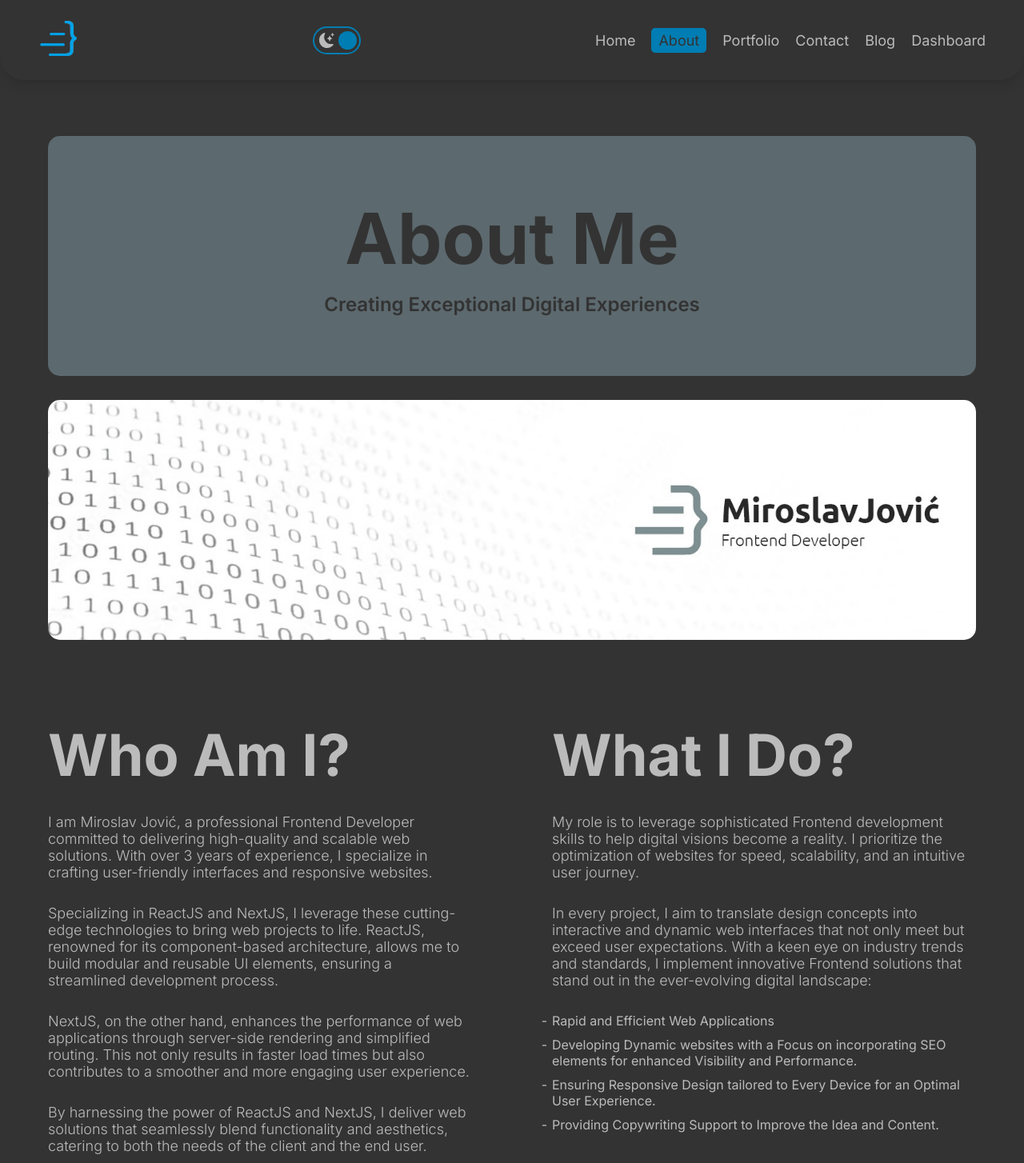
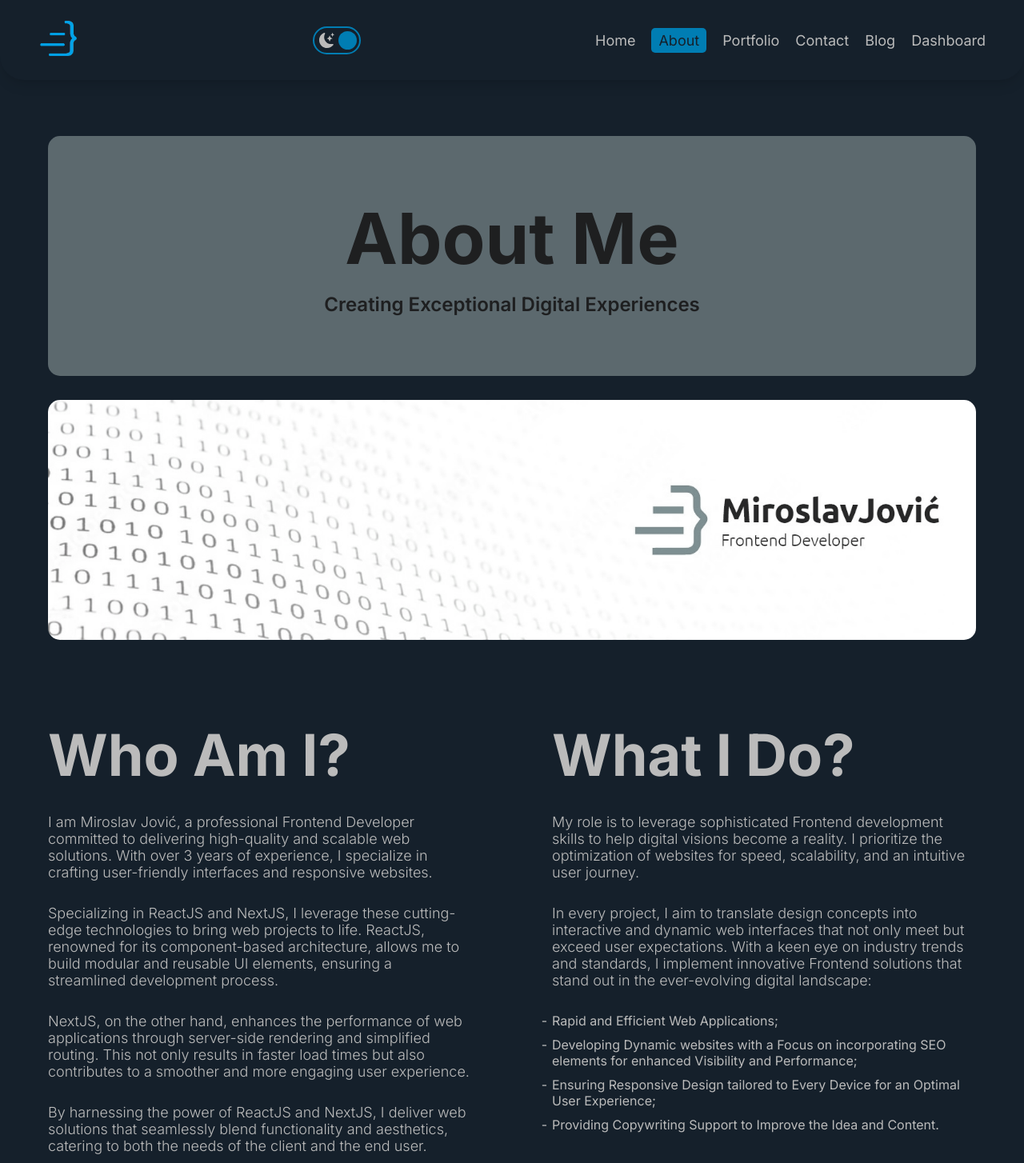
Before and after one commit to MirosBL45/jovic-dev, a Next.js app: page /about in a window 1280 px wide. Shown: the top 1454 px of the page at 80% size. Built offline with nearby package versions, Linux system fonts and the light colour scheme; no server answers.

Commit message:
color change

```diff
--- a/src/app/globals.css
+++ b/src/app/globals.css
@@ -3,7 +3,8 @@
   --dark-green-color: hsl(198, 100%, 35%);
   --white-color: #efefef;
   --gray-color: #bbb;
-  --background: #333;
+  --background: #15202B;
+  /* --background: #333; */
   --dark-gray-color: #676767;
 
   --small-border-radius: 0.313rem;
@@ -29,7 +30,8 @@
 }
 
 .dark {
-  --white-color: #333;
+  --white-color: #15202B;
+  /* --white-color: #333; */
   --background: #bbb;
   --green-color: hsl(198, 100%, 35%);
   --dark-green-color: hsl(198, 100%, 45%);
--- a/src/utils/data.js
+++ b/src/utils/data.js
@@ -76,9 +76,9 @@ export const aboutDataText = [
 ]
 
 export const aboutData = [
-  { id: 1, text: 'Rapid and Efficient Web Applications' },
-  { id: 2, text: 'Developing Dynamic websites with a Focus on incorporating SEO elements for enhanced Visibility and Performance.' },
-  { id: 3, text: 'Ensuring Responsive Design tailored to Every Device for an Optimal User Experience.' },
+  { id: 1, text: 'Rapid and Efficient Web Applications;' },
+  { id: 2, text: 'Developing Dynamic websites with a Focus on incorporating SEO elements for enhanced Visibility and Performance;' },
+  { id: 3, text: 'Ensuring Responsive Design tailored to Every Device for an Optimal User Experience;' },
   { id: 4, text: 'Providing Copywriting Support to Improve the Idea and Content.' },
 ]
 
```
